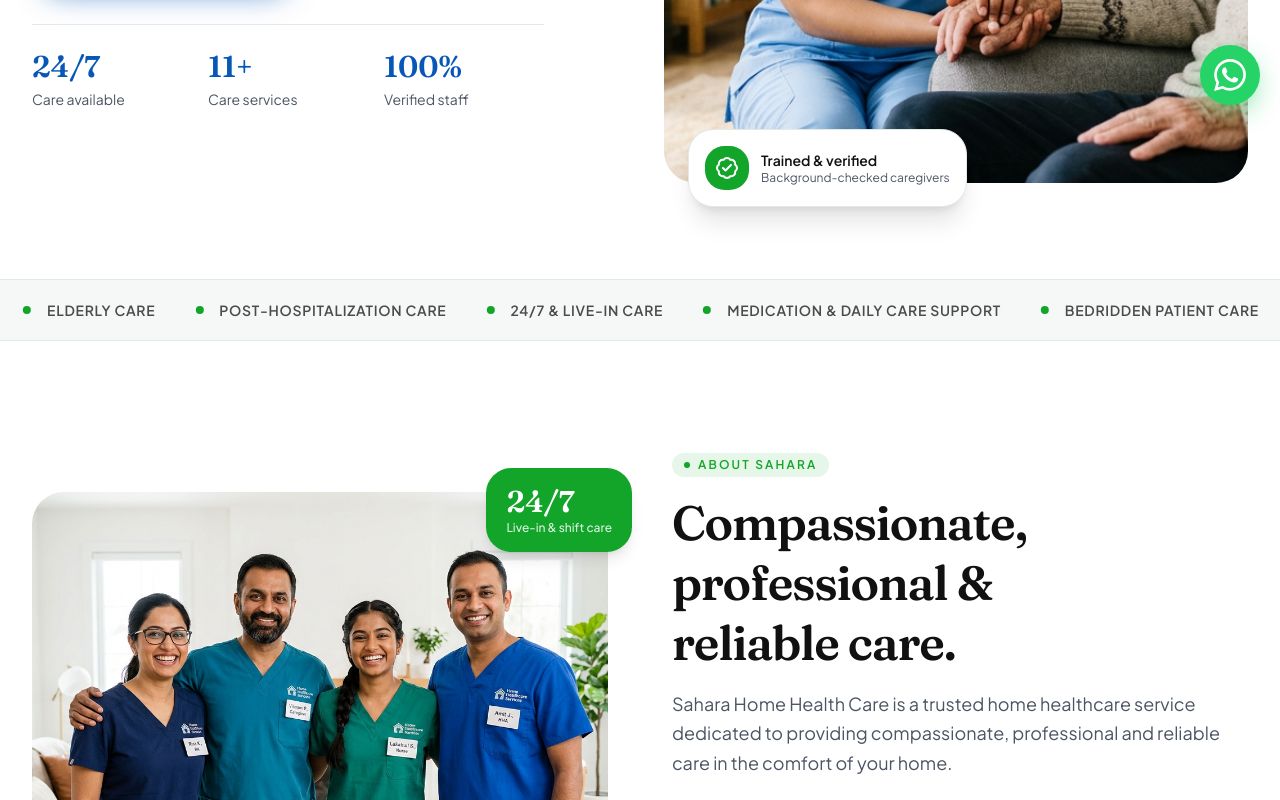
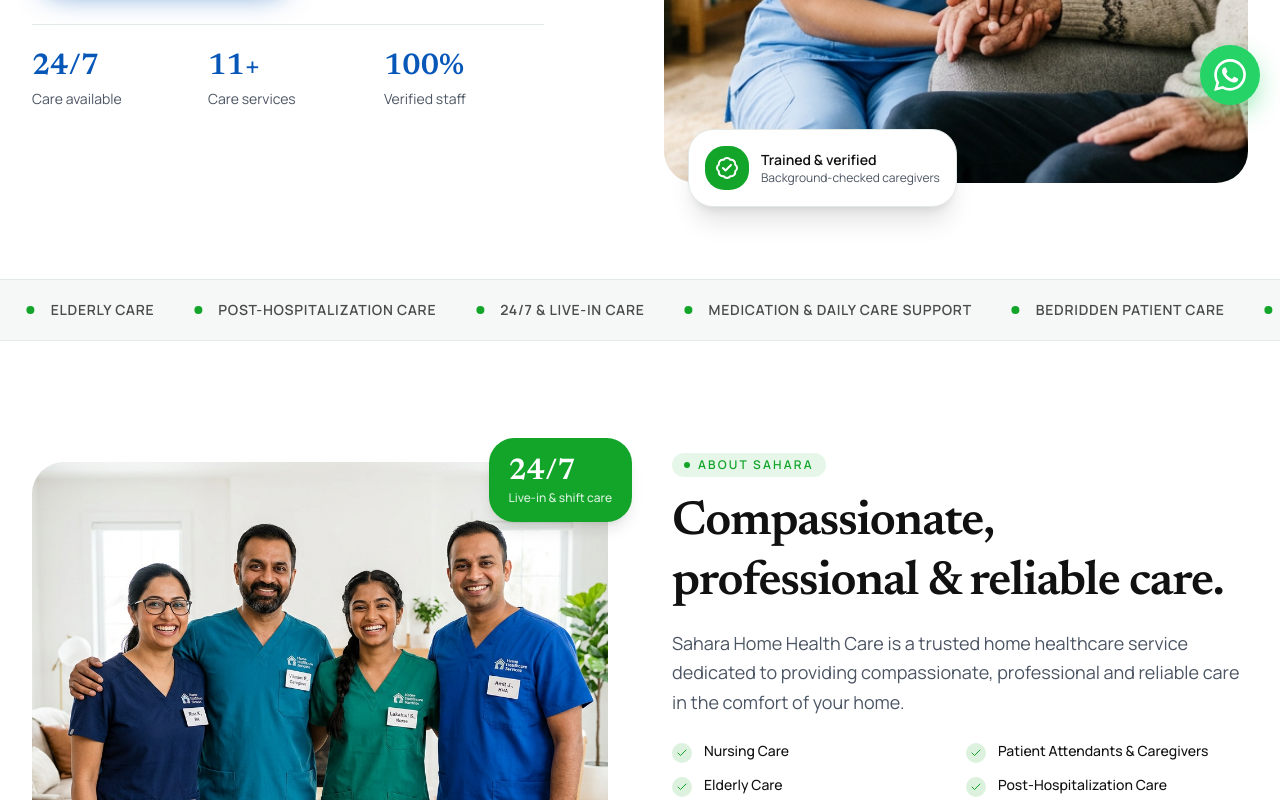
Before and after one commit to ayush65/sahara-home-care, a Next.js app: page / in a window 1280 px wide. Shown: the part 675-1475 px from the top of the page. Built offline with nearby package versions, Linux system fonts and the light colour scheme.

Commit message:
Switch to Manrope body + Newsreader display fonts

```diff
--- a/app/layout.tsx
+++ b/app/layout.tsx
@@ -1,6 +1,6 @@
 import { Analytics } from '@vercel/analytics/next'
 import type { Metadata, Viewport } from 'next'
-import { Fraunces, Plus_Jakarta_Sans } from 'next/font/google'
+import { Manrope, Newsreader } from 'next/font/google'
 import { MotionProvider } from '@/components/motion'
 import { EnquiryModal, FloatingActions } from '@/components/enquiry-modal'
 import { OrganizationSchema, WebSiteSchema } from '@/components/seo/JsonLd'
@@ -9,8 +9,13 @@ import { SiteHeader } from '@/components/site-header'
 import { seo, siteConfig } from '@/lib/seo'
 import './globals.css'
 
-const jakarta = Plus_Jakarta_Sans({ subsets: ['latin'], variable: '--font-jakarta', display: 'swap' })
-const fraunces = Fraunces({ subsets: ['latin'], variable: '--font-fraunces', display: 'swap' })
+const jakarta = Manrope({ subsets: ['latin'], variable: '--font-jakarta', display: 'swap' })
+const fraunces = Newsreader({
+  subsets: ['latin'],
+  variable: '--font-fraunces',
+  display: 'swap',
+  style: ['normal', 'italic'],
+})
 
 export const metadata: Metadata = {
   metadataBase: new URL(siteConfig.url),
```
